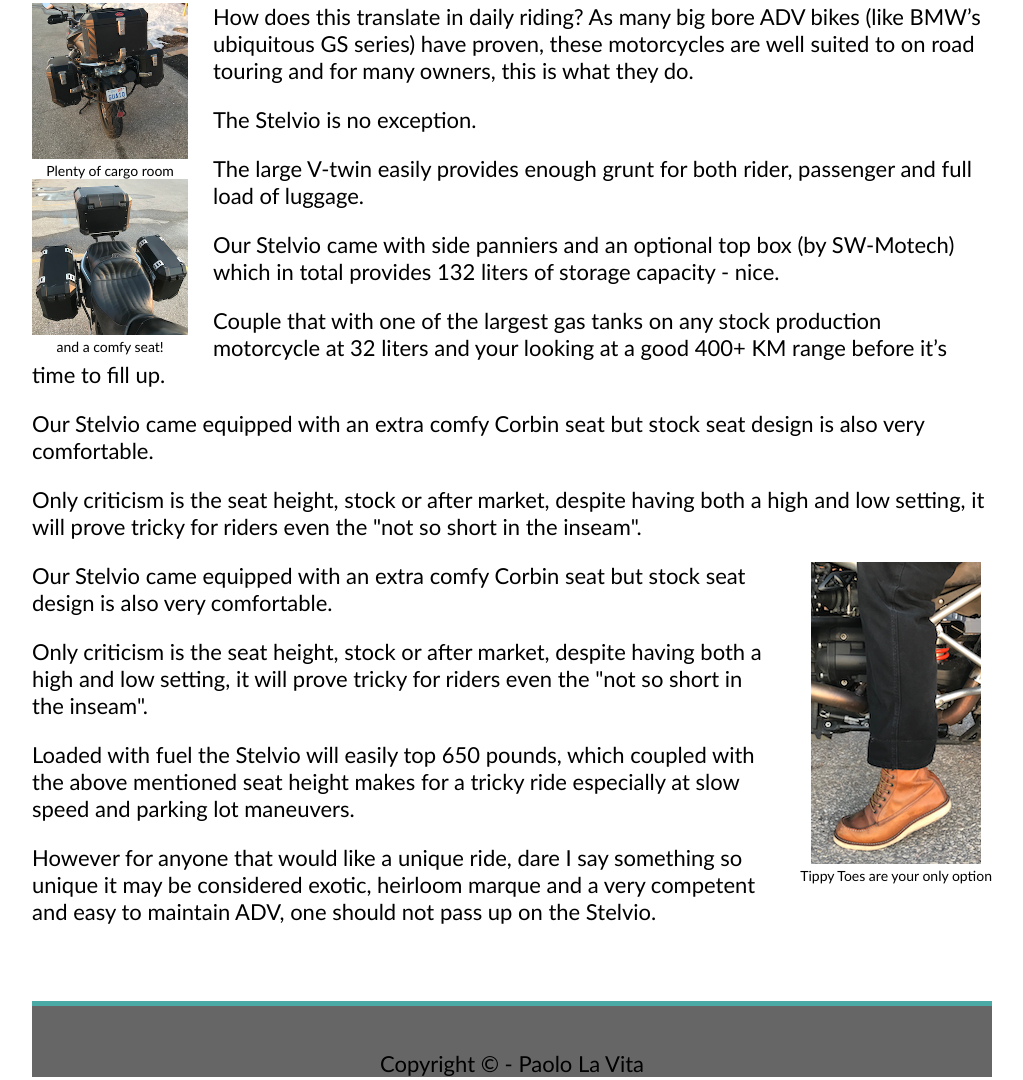
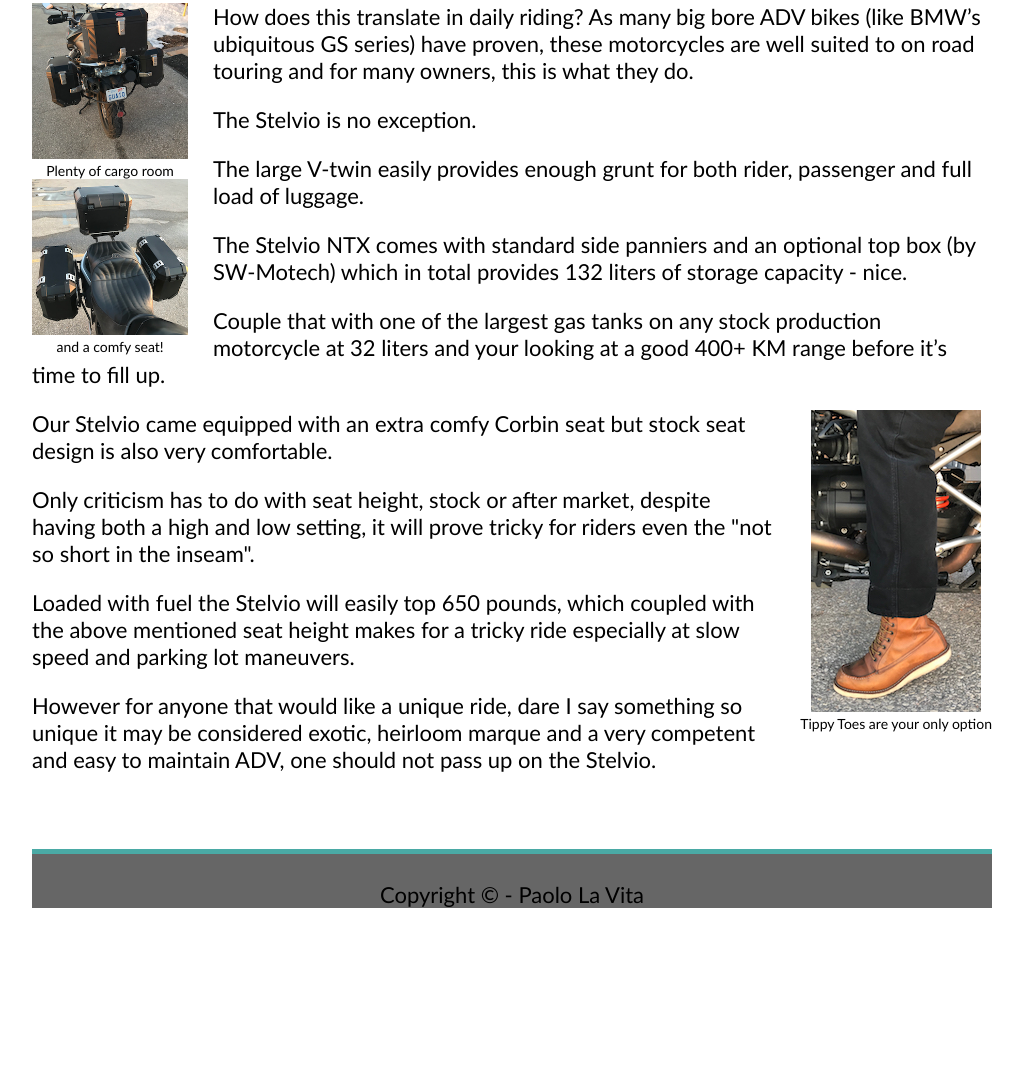
Before and after one commit to paololavita/Canada_Moto_Guide, a plain HTML site: page index.html in a window 1280 px wide. Shown: the part 2058-3138 px from the top of the page, without its empty margins (128-1151 px from the left). After the commit the page ends 2988 px from the top, so only its background shows below. Drawn offline with Linux system fonts and the light colour scheme.

Commit message:
Update 3 index.html

```diff
--- a/index.html
+++ b/index.html
@@ -80,7 +80,7 @@
     background-color: #666666;
     border-top: 5px solid #4aaaa5;
     text-align: center;
-    padding-top: 22px;
+    padding-top: 5px;
 }
 
 </style>
@@ -143,10 +143,8 @@
         <p>How does this translate in daily riding? As many big bore ADV bikes (like BMW’s ubiquitous GS series) have proven, these motorcycles are well suited to on road touring and for many owners, this is what they do.</p>
         <p>The Stelvio is no exception.</p>
         <p>The large V-twin easily provides enough grunt for both rider, passenger and full load of luggage.</p>
-        <p>Our Stelvio came with side panniers and an optional top box (by SW-Motech) which in total provides 132 liters of storage capacity - nice.</p>
+        <p>The Stelvio NTX comes with standard side panniers and an optional top box (by SW-Motech) which in total provides 132 liters of storage capacity - nice.</p>
         <p>Couple that with one of the largest gas tanks on any stock production motorcycle at 32 liters and your looking at a good 400+ KM range before it’s time to fill up.</p>
-        <p>Our Stelvio came equipped with an extra comfy Corbin seat but stock seat design is also very comfortable.</p>
-        <p>Only criticism is the seat height, stock or after market, despite having both a high and low setting, it will prove tricky for riders even the "not so short in the inseam".</p>
 
     </div>
 
@@ -157,8 +155,7 @@
                 <figcaption>Tippy Toes are your only option</figcaption>
         </div>
         <p>Our Stelvio came equipped with an extra comfy Corbin seat but stock seat design is also very comfortable.</p>
-        <p>Only criticism is the seat height, stock or after market, despite having both a high and low setting, it will prove tricky for riders even the "not so short in the inseam".</p>
-
+        <p>Only criticism has to do with seat height, stock or after market, despite having both a high and low setting, it will prove tricky for riders even the "not so short in the inseam".</p>
         <p>Loaded with fuel the Stelvio will easily top 650 pounds, which coupled with the above mentioned seat height makes for a tricky ride especially at slow speed and parking lot maneuvers.</p>
         <p>However for anyone that would like a unique ride, dare I say something so unique it may be considered exotic, heirloom marque and a very competent and easy to maintain ADV, one should not pass up on the Stelvio.</p>
         <br>
```
